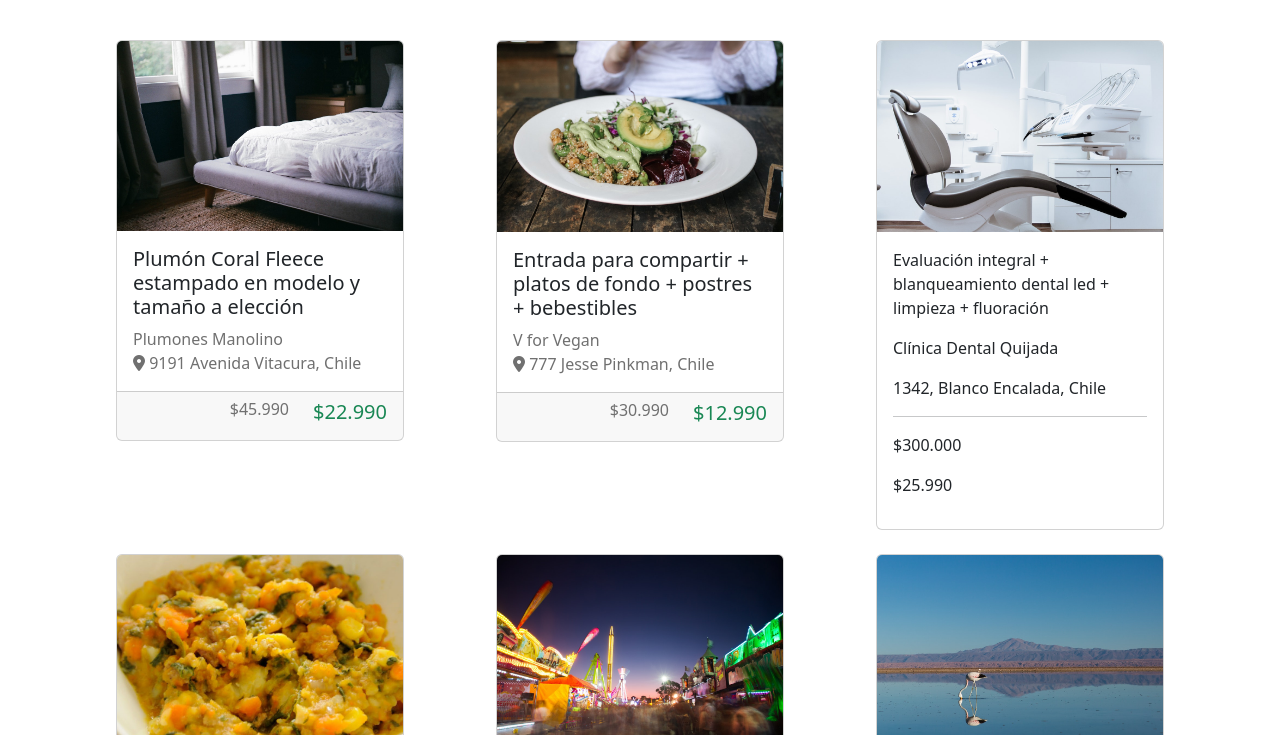
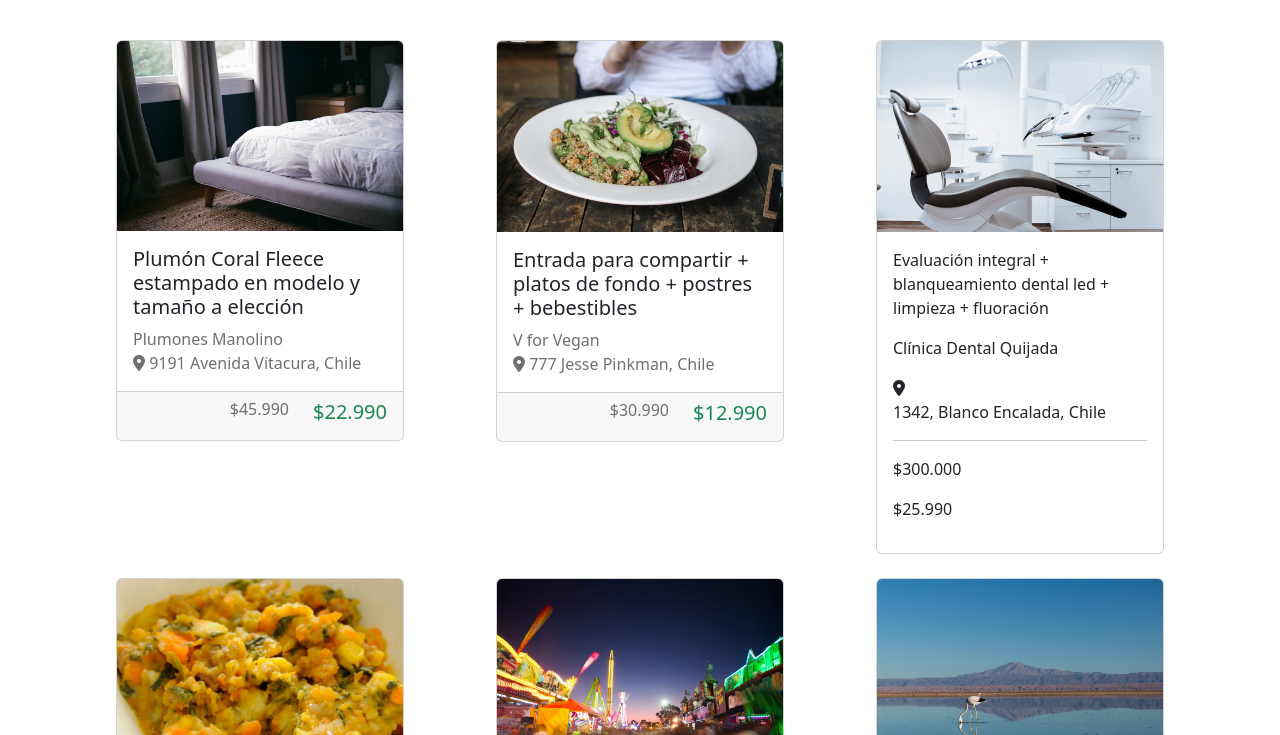
Before and after one commit to Izth4rDev/cuponPage, a plain HTML site: page index.html in a window 1280 px wide. Shown: the part 64-799 px from the top of the page. Drawn offline with nearby package versions, Linux system fonts and the light colour scheme.

Commit message:
cambio pequeño card 3

```diff
--- a/index.html
+++ b/index.html
@@ -81,6 +81,7 @@
                 <div class="card-body">
                     <p class="card-text">Evaluación integral + blanqueamiento dental led + limpieza + fluoración</p>
                     <p class="card-text">Clínica Dental Quijada</p>
+                    <i class="fa-solid fa-location-dot"></i>
                     <p class="card-text">1342, Blanco Encalada, Chile</p>
                     <hr>
                     <p>$300.000</p>
```
